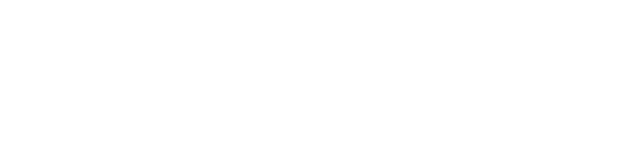
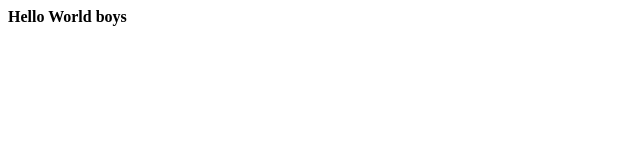
Before and after one commit to shobhitjuglan/shobhitjuglan.github.io, a plain HTML site: page index.html in a window 1280 px wide. Shown: the whole page, without its empty margins (0-640 px from the left). Drawn offline with Linux system fonts and the light colour scheme.

Commit message:
3rd commit

```diff
--- a/index.html
+++ b/index.html
@@ -7,6 +7,6 @@
     <title>Document</title>
 </head>
 <body>
-
+    <b> Hello World boys </b>
 </body>
 </html>
```
